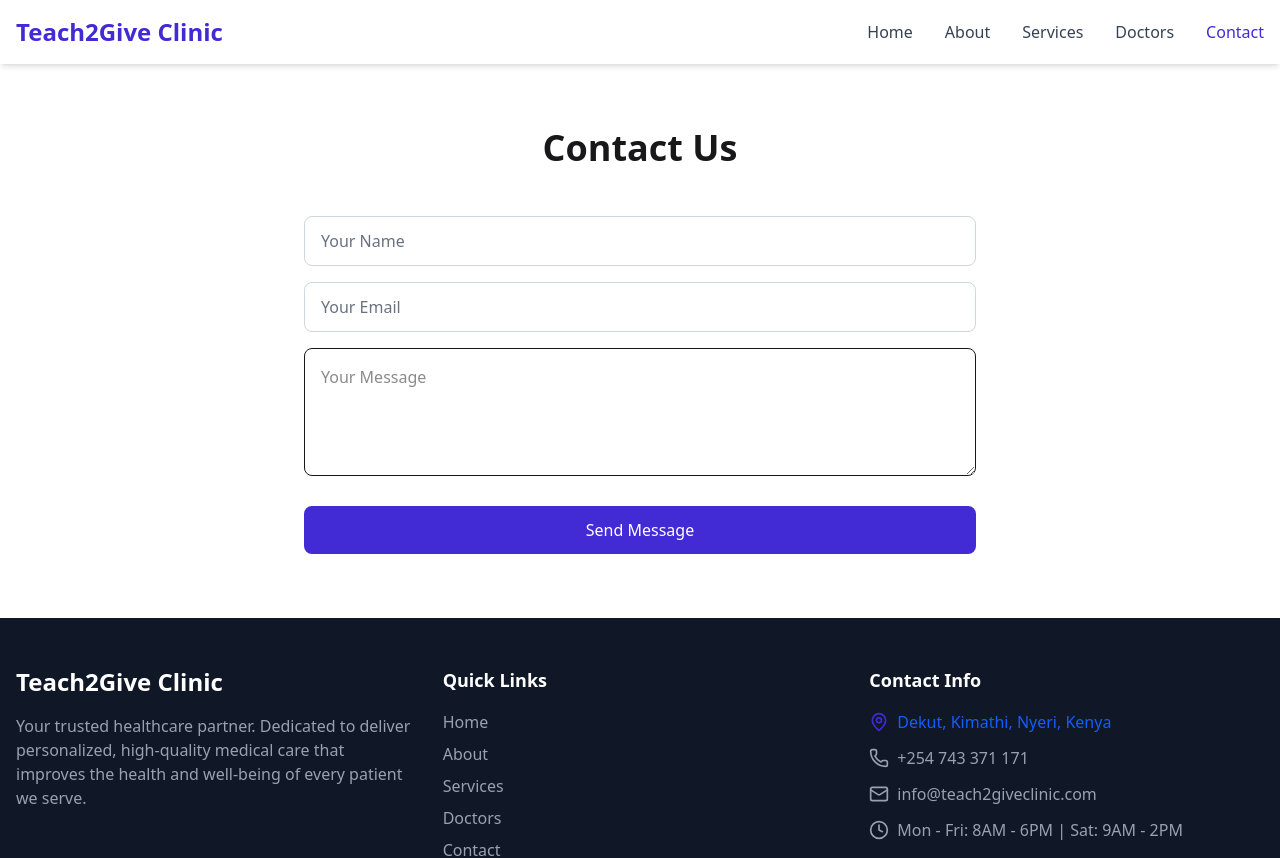
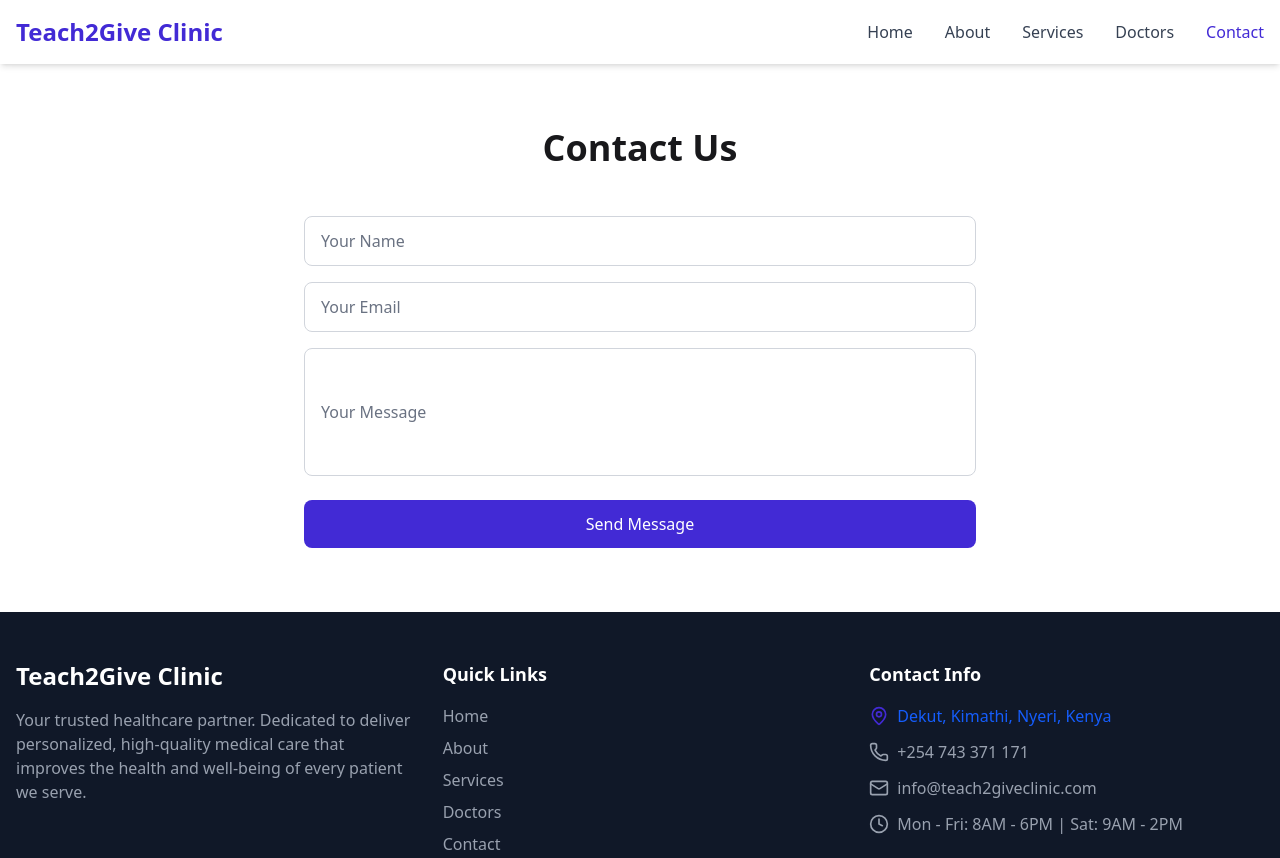
Before and after one commit to MuchiriRobee/Clinic, a React (Vite) app: page /contact in a window 1280 px wide. Shown: the top 858 px of the page. Built offline with nearby package versions, Linux system fonts and the light colour scheme.

Commit message:
Fix placeholder visibility in production

```diff
--- a/src/pages/Contact.tsx
+++ b/src/pages/Contact.tsx
@@ -47,12 +47,14 @@ export default function Contact() {
           onChange={(e) => setForm({ ...form, email: e.target.value })}
           className="mb-4"
         />
-        <textarea
+
+          <Input
           placeholder="Your Message"
           value={form.message}
           onChange={(e) => setForm({ ...form, message: e.target.value })}
           className="w-full p-4 border rounded-lg mb-6 h-32"
-        />
+          />
+
         <Button type="submit" className="w-full">
           Send Message
         </Button>
```
